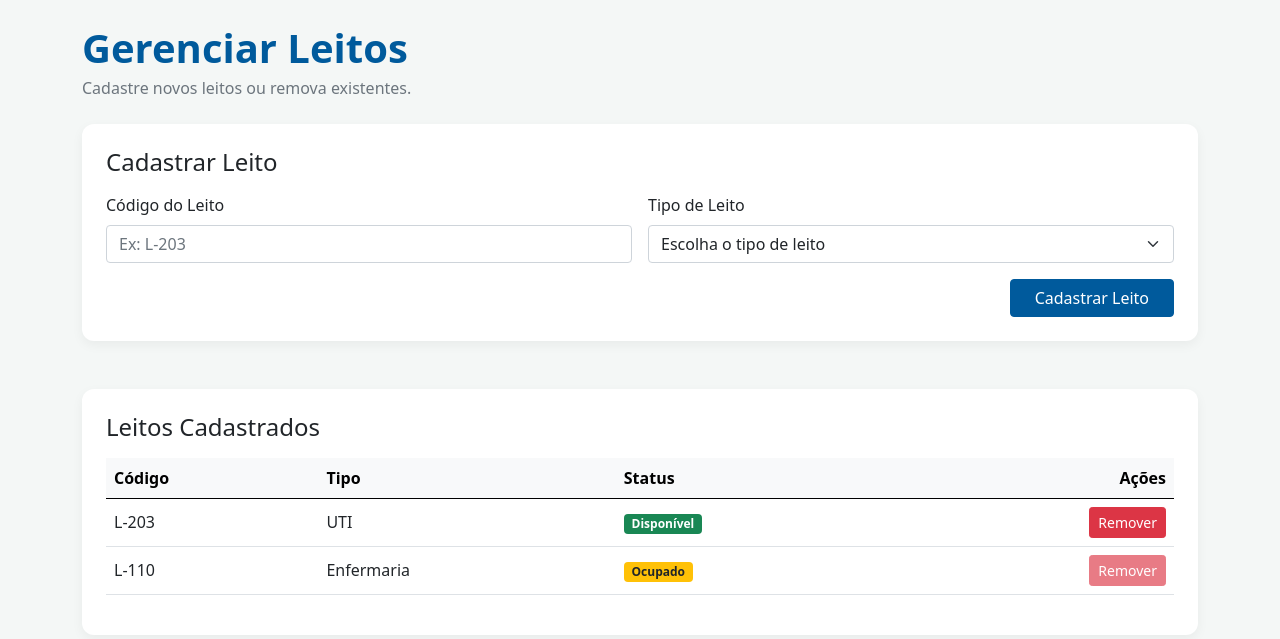
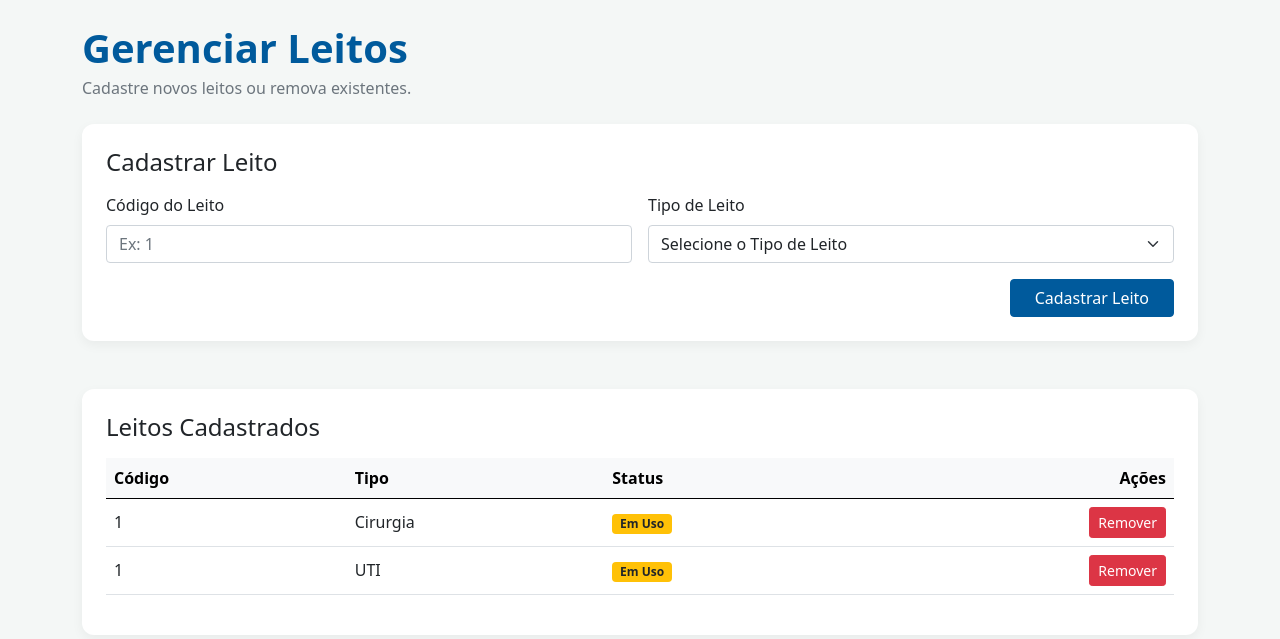
Before and after one commit to BernardoFerrazG/Hospital_bd, a Django app: template projeto/app/templates/leitos_adm.html in a window 1280 px wide. Shown: the top 639 px of the page. Run offline with Django 5.2, Linux system fonts and the light colour scheme; the template is opened without the code that fills it: values that come from a table or form of the project are taken from there, others are empty; tables that the repository leaves empty hold one stand-in row (values such as "Sample post").

Commit message:
Update leitos_adm.html
leitos adm mais atualizado

```diff
--- a/projeto/app/templates/leitos_adm.html
+++ b/projeto/app/templates/leitos_adm.html
@@ -51,13 +51,13 @@
 
             <div class="col-md-6">
               <label class="form-label">Código do Leito</label>
-              <input type="text" name="numero" class="form-control" placeholder="Ex: L-203" required />
+              <input type="text" name="numero" class="form-control" placeholder="Ex: 1" required />
             </div>
 
             <div class="col-md-6">
               <label class="form-label">Tipo de Leito</label>
               <select name = "tipo" class="form-select" required>
-                <option>Escolha o tipo de leito</option>
+                <option>Selecione o Tipo de Leito</option>
                 <option>Cirurgia</option>
                 <option>UTI</option>
 
@@ -92,29 +92,51 @@
           </thead>
 
           <tbody>
-            <!-- EXEMPLO DE LINHA -->
+  <!-- LEITOS CIRÚRGICOS -->
+            {% for leito in leitos_cirurgia %}
               <tr>
-              <td>L-203</td>
-              <td>UTI</td>
-              <td><span class="badge bg-success">Disponível</span></td>
+                <td>{{ leito.numero }}</td>
+                <td>Cirurgia</td>
+                <td>
+                  {% if leito.status == "Disponível" %}
+                    <span class="badge bg-success">Disponível</span>
+                  {% else %}
+                    <span class="badge bg-warning text-dark">{{ leito.status }}</span>
+                  {% endif %}
+                </td>
                 <td class="text-end">
-                <button class="btn btn-sm btn-danger">
-                  <i class="bi bi-trash"></i> Remover
-                </button>
+                  <a href="{% url 'remover_leito_cirurgia' leito.numero %}"
+                    class="btn btn-sm btn-danger"
+                    {% if leito.status != "Disponível" %}disabled{% endif %}>
+                    Remover
+                  </a>
                 </td>
               </tr>
+            {% endfor %}
 
+            <!-- LEITOS UTI -->
+            {% for leito in leitos_uti %}
               <tr>
-              <td>L-110</td>
-              <td>Enfermaria</td>
-              <td><span class="badge bg-warning text-dark">Ocupado</span></td>
+                <td>{{ leito.numero }}</td>
+                <td>UTI</td>
+                <td>
+                  {% if leito.status == "Disponível" %}
+                    <span class="badge bg-success">Disponível</span>
+                  {% else %}
+                    <span class="badge bg-warning text-dark">{{ leito.status }}</span>
+                  {% endif %}
+                </td>
                 <td class="text-end">
-                <button class="btn btn-sm btn-danger" disabled>
-                  <i class="bi bi-trash"></i> Remover
-                </button>
+                  <a href="{% url 'remover_leito_uti' leito.numero %}"
+                    class="btn btn-sm btn-danger"
+                    {% if leito.status != "Disponível" %}disabled{% endif %}>
+                    Remover
+                  </a>
                 </td>
               </tr>
+            {% endfor %}
           </tbody>
+
         </table>
 
       </div>
```
Lines whose indentation alone changed are shown as unchanged.
